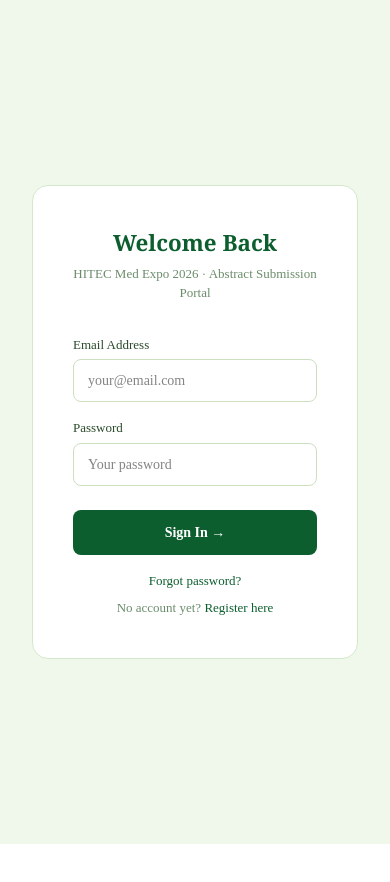
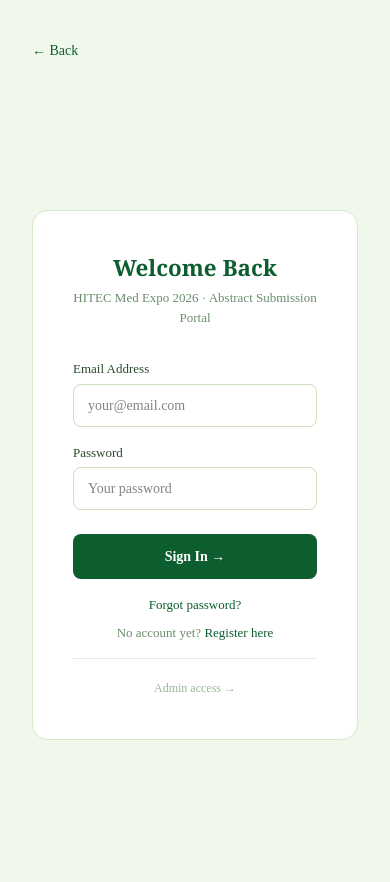
Before and after one commit to Mistyo/hitec-med-expo, a Next.js app: page /login in a window 390 px wide. Shown: the top 882 px of the page. Before the commit the page ends 844 px from the top, so only its background shows below. Built offline with nearby package versions, Linux system fonts and the light colour scheme; no server answers.

Commit message:
back buttons, mobile polish, custom dropdown

```diff
--- a/app/login/page.tsx
+++ b/app/login/page.tsx
@@ -4,6 +4,8 @@ import { useState } from 'react'
 import { createClient } from '@/lib/supabase'
 import { useRouter } from 'next/navigation'
 import Link from 'next/link'
+import BackButton from '@/components/BackButton'
+
 
 export default function LoginPage() {
   const router = useRouter()
@@ -50,9 +52,10 @@ export default function LoginPage() {
   }
 
   return (
-    <div style={{ minHeight: '100vh', background: '#f0f7eb', display: 'flex', alignItems: 'center', justifyContent: 'center', padding: '2rem' }}>
+    <div style={{ minHeight: '100vh', background: '#f0f7eb', padding: '2rem', position: 'relative' }}>
+      <BackButton href="/" />
+      <div style={{ display: 'flex', alignItems: 'center', justifyContent: 'center', minHeight: 'calc(100vh - 4rem)' }}>
         <div style={{ background: '#fff', border: '1px solid #d4e8cc', borderRadius: '16px', padding: '2.5rem', width: '100%', maxWidth: '420px' }}>
-
           <div style={{ textAlign: 'center', marginBottom: '2rem' }}>
             <h1 style={{ fontFamily: 'Georgia, serif', fontSize: '1.4rem', color: '#0d5e2e', fontWeight: '600' }}>
               Welcome Back
@@ -106,6 +109,13 @@ export default function LoginPage() {
             <Link href="/signup" style={{ color: '#0d5e2e', fontWeight: '500' }}>Register here</Link>
           </p>
 
+          <div style={{ textAlign: 'center', marginTop: '1rem', paddingTop: '1rem', borderTop: '1px solid #e0edd8' }}>
+            <Link href="/admin" style={{ fontSize: '12px', color: '#9ab89a', textDecoration: 'none' }}>
+              Admin access →
+            </Link>
+          </div>
+
+        </div>
       </div>
     </div>
   )
--- a/app/payment/page.tsx
+++ b/app/payment/page.tsx
@@ -3,6 +3,7 @@
 import { useState } from 'react'
 import { createClient } from '@/lib/supabase'
 import { useRouter } from 'next/navigation'
+import BackButton from '@/components/BackButton'
 
 export default function PaymentPage() {
   const router = useRouter()
@@ -55,132 +56,272 @@ export default function PaymentPage() {
   }
 
   if (success) {
+
     return (
-      <div style={{ minHeight: '100vh', background: '#f0f7eb', display: 'flex', alignItems: 'center', justifyContent: 'center', padding: '2rem' }}>
+
+      <div style={{ minHeight: '100vh', background: '#f0f7eb', padding: '2rem', position: 'relative' }}>
+
+        <BackButton href="/signup" />
+
+        <div style={{ display: 'flex', alignItems: 'center', justifyContent: 'center', minHeight: 'calc(100vh - 4rem)' }}>
+
           <div style={{ background: '#fff', border: '1px solid #d4e8cc', borderRadius: '16px', padding: '2.5rem', width: '100%', maxWidth: '420px', textAlign: 'center' }}>
+
             <div style={{ fontSize: '48px', marginBottom: '1rem' }}>✅</div>
+
             <h2 style={{ fontFamily: 'Georgia, serif', color: '#0d5e2e', fontSize: '1.3rem', marginBottom: '0.5rem' }}>Payment Screenshot Submitted</h2>
+
             <p style={{ fontSize: '14px', color: '#6b8c6b', lineHeight: '1.6' }}>
+
               Your payment is being verified by our team. You'll receive a confirmation email once approved — usually within 24 hours.
+
             </p>
+
           </div>
+
         </div>
+
+      </div>
+
     )
+
   }
 
+
+
   return (
-    <div style={{ minHeight: '100vh', background: '#f0f7eb', display: 'flex', alignItems: 'center', justifyContent: 'center', padding: '2rem' }}>
+
+    <div style={{ minHeight: '100vh', background: '#f0f7eb', padding: '2rem', position: 'relative' }}>
+
+      <BackButton href="/signup" />
+
+      <div style={{ display: 'flex', alignItems: 'center', justifyContent: 'center', minHeight: 'calc(100vh - 4rem)' }}>
+
         <div style={{ background: '#fff', border: '1px solid #d4e8cc', borderRadius: '16px', padding: '2.5rem', width: '100%', maxWidth: '480px' }}>
 
+
+
           <div style={{ textAlign: 'center', marginBottom: '2rem' }}>
+
             <h1 style={{ fontFamily: 'Georgia, serif', fontSize: '1.4rem', color: '#0d5e2e', fontWeight: '600' }}>
+
               Complete Payment
+
             </h1>
+
             <p style={{ fontSize: '13px', color: '#6b8c6b', marginTop: '4px' }}>
+
               HITEC Med Expo 2026 · Registration Fee
+
             </p>
+
             <div style={{ background: '#f0f7eb', borderRadius: '10px', padding: '1rem', margin: '1rem 0' }}>
+
               <p style={{ fontSize: '13px', color: '#3a6a3a' }}>Amount due</p>
+
               <strong style={{ fontSize: '24px', color: '#0d5e2e', display: 'block' }}>PKR 1,500</strong>
-          </div>
+
             </div>
 
+          </div>
+
+
+
           {!method && (
+
             <div style={{ display: 'grid', gridTemplateColumns: '1fr 1fr', gap: '12px' }}>
+
               <button
+
                 onClick={() => setMethod('online')}
+
                 style={{ padding: '1.5rem 1rem', border: '2px solid #d4e8cc', borderRadius: '12px', background: '#fff', cursor: 'pointer', textAlign: 'center', transition: 'all 0.15s' }}
+
                 onMouseOver={e => (e.currentTarget.style.borderColor = '#0d5e2e')}
+
                 onMouseOut={e => (e.currentTarget.style.borderColor = '#d4e8cc')}
+
               >
+
                 <div style={{ fontSize: '28px', marginBottom: '8px' }}>💳</div>
+
                 <p style={{ fontWeight: '600', fontSize: '14px', color: '#1a2e1a' }}>Pay Online</p>
+
                 <p style={{ fontSize: '12px', color: '#6b8c6b', marginTop: '4px' }}>Card · JazzCash · Easypaisa via Safepay</p>
+
               </button>
 
+
+
               <button
+
                 onClick={() => setMethod('manual')}
+
                 style={{ padding: '1.5rem 1rem', border: '2px solid #d4e8cc', borderRadius: '12px', background: '#fff', cursor: 'pointer', textAlign: 'center', transition: 'all 0.15s' }}
+
                 onMouseOver={e => (e.currentTarget.style.borderColor = '#0d5e2e')}
+
                 onMouseOut={e => (e.currentTarget.style.borderColor = '#d4e8cc')}
+
               >
+
                 <div style={{ fontSize: '28px', marginBottom: '8px' }}>📱</div>
+
                 <p style={{ fontWeight: '600', fontSize: '14px', color: '#1a2e1a' }}>Pay Manually</p>
+
                 <p style={{ fontSize: '12px', color: '#6b8c6b', marginTop: '4px' }}>JazzCash · Easypaisa · Bank Transfer</p>
+
               </button>
+
             </div>
+
           )}
 
+
+
           {method === 'online' && (
+
             <div style={{ textAlign: 'center' }}>
+
               <div style={{ background: '#f0f7eb', borderRadius: '10px', padding: '1.5rem', marginBottom: '1rem' }}>
+
                 <p style={{ fontSize: '14px', color: '#3a6a3a' }}>You'll be redirected to Safepay's secure checkout</p>
+
               </div>
+
               <button
+
                 style={{ width: '100%', background: '#0d5e2e', color: '#fff', padding: '12px', border: 'none', borderRadius: '8px', fontSize: '14px', fontWeight: '600', cursor: 'pointer', marginBottom: '1rem' }}
+
                 onClick={() => alert('Safepay integration coming soon — use manual payment for now')}
+
               >
+
                 Continue to Safepay →
+
               </button>
+
               <button onClick={() => setMethod(null)} style={{ background: 'none', border: 'none', color: '#6b8c6b', fontSize: '13px', cursor: 'pointer' }}>
+
                 ← Back
+
               </button>
+
             </div>
+
           )}
 
+
+
           {method === 'manual' && (
+
             <div>
+
               <div style={{ background: '#f0f7eb', border: '1px solid #d4e8cc', borderRadius: '10px', padding: '1rem', marginBottom: '1.5rem' }}>
+
                 <p style={{ fontSize: '13px', fontWeight: '600', color: '#0d5e2e', marginBottom: '8px' }}>Send PKR 1,500 to:</p>
+
                 <p style={{ fontSize: '14px', color: '#1a2e1a' }}>📱 JazzCash / Easypaisa: <strong>0300-5258949</strong></p>
+
                 <p style={{ fontSize: '14px', color: '#1a2e1a', marginTop: '4px' }}>🏦 Bank: <strong>Account details here</strong></p>
+
                 <p style={{ fontSize: '12px', color: '#6b8c6b', marginTop: '8px' }}>Use your full name as the reference</p>
+
               </div>
 
+
+
               <div
+
                 style={{ border: '2px dashed #9acc88', borderRadius: '12px', padding: '2rem', textAlign: 'center', background: '#fafefa', marginBottom: '1rem', cursor: 'pointer' }}
+
                 onClick={() => document.getElementById('screenshot-input')?.click()}
+
               >
+
                 {screenshot ? (
+
                   <p style={{ fontSize: '14px', color: '#0d5e2e', fontWeight: '500' }}>✓ {screenshot.name}</p>
+
                 ) : (
+
                   <>
+
                     <p style={{ fontSize: '24px', marginBottom: '8px' }}>📸</p>
+
                     <p style={{ fontSize: '14px', fontWeight: '600', color: '#1a2e1a' }}>Upload Payment Screenshot</p>
+
                     <p style={{ fontSize: '12px', color: '#6b8c6b', marginTop: '4px' }}>JPG, PNG or PDF · Max 5MB</p>
+
                   </>
-              )}
-            </div>
 
-            <input
-              id="screenshot-input"
-              type="file"
-              accept="image/*,.pdf"
-              style={{ display: 'none' }}
-              onChange={e => setScreenshot(e.target.files?.[0] || null)}
-            />
-
-            {error && (
-              <p style={{ color: '#a02020', fontSize: '13px', marginBottom: '1rem', background: '#fdecea', padding: '10px', borderRadius: '8px' }}>
-                {error}
-              </p>
-            )}
-
-            <button
-              onClick={handleScreenshotUpload}
-              disabled={!screenshot || uploading}
-              style={{ width: '100%', background: '#0d5e2e', color: '#fff', padding: '12px', border: 'none', borderRadius: '8px', fontSize: '14px', fontWeight: '600', cursor: (!screenshot || uploading) ? 'not-allowed' : 'pointer', opacity: (!screenshot || uploading) ? 0.6 : 1, marginBottom: '1rem' }}
-            >
-              {uploading ? 'Submitting...' : 'Submit Payment Screenshot →'}
-            </button>
-
-            <button onClick={() => setMethod(null)} style={{ background: 'none', border: 'none', color: '#6b8c6b', fontSize: '13px', cursor: 'pointer', display: 'block', margin: '0 auto' }}>
-              ← Back
-            </button>
-          </div>
                 )}
 
               </div>
+
+
+
+              <input
+
+                id="screenshot-input"
+
+                type="file"
+
+                accept="image/*,.pdf"
+
+                style={{ display: 'none' }}
+
+                onChange={e => setScreenshot(e.target.files?.[0] || null)}
+
+              />
+
+
+
+              {error && (
+
+                <p style={{ color: '#a02020', fontSize: '13px', marginBottom: '1rem', background: '#fdecea', padding: '10px', borderRadius: '8px' }}>
+
+                  {error}
+
+                </p>
+
+              )}
+
+
+
+              <button
+
+                onClick={handleScreenshotUpload}
+
+                disabled={!screenshot || uploading}
+
+                style={{ width: '100%', background: '#0d5e2e', color: '#fff', padding: '12px', border: 'none', borderRadius: '8px', fontSize: '14px', fontWeight: '600', cursor: (!screenshot || uploading) ? 'not-allowed' : 'pointer', opacity: (!screenshot || uploading) ? 0.6 : 1, marginBottom: '1rem' }}
+
+              >
+
+                {uploading ? 'Submitting...' : 'Submit Payment Screenshot →'}
+
+              </button>
+
+
+
+              <button onClick={() => setMethod(null)} style={{ background: 'none', border: 'none', color: '#6b8c6b', fontSize: '13px', cursor: 'pointer', display: 'block', margin: '0 auto' }}>
+
+                ← Back
+
+              </button>
+
             </div>
+
+          )}
+
+
+
+        </div>
+
+      </div>
+
+    </div>
+
   )
 }
--- /dev/null
+++ b/components/BackButton.tsx
@@ -0,0 +1,28 @@
+'use client'
+
+import { useRouter } from 'next/navigation'
+
+export default function BackButton({ href }: { href?: string }) {
+  const router = useRouter()
+
+  return (
+    <button
+      onClick={() => href ? router.push(href) : router.back()}
+      style={{
+        display: 'inline-flex',
+        alignItems: 'center',
+        gap: '6px',
+        background: 'none',
+        border: 'none',
+        color: '#0d5e2e',
+        fontSize: '14px',
+        fontWeight: '500',
+        cursor: 'pointer',
+        padding: '8px 0',
+        marginBottom: '1rem',
+      }}
+    >
+      ← Back
+    </button>
+  )
+}
```
Also changed, not shown: app/signup/page.tsx (+13 -1 lines). Lines whose indentation alone changed are shown as unchanged.
